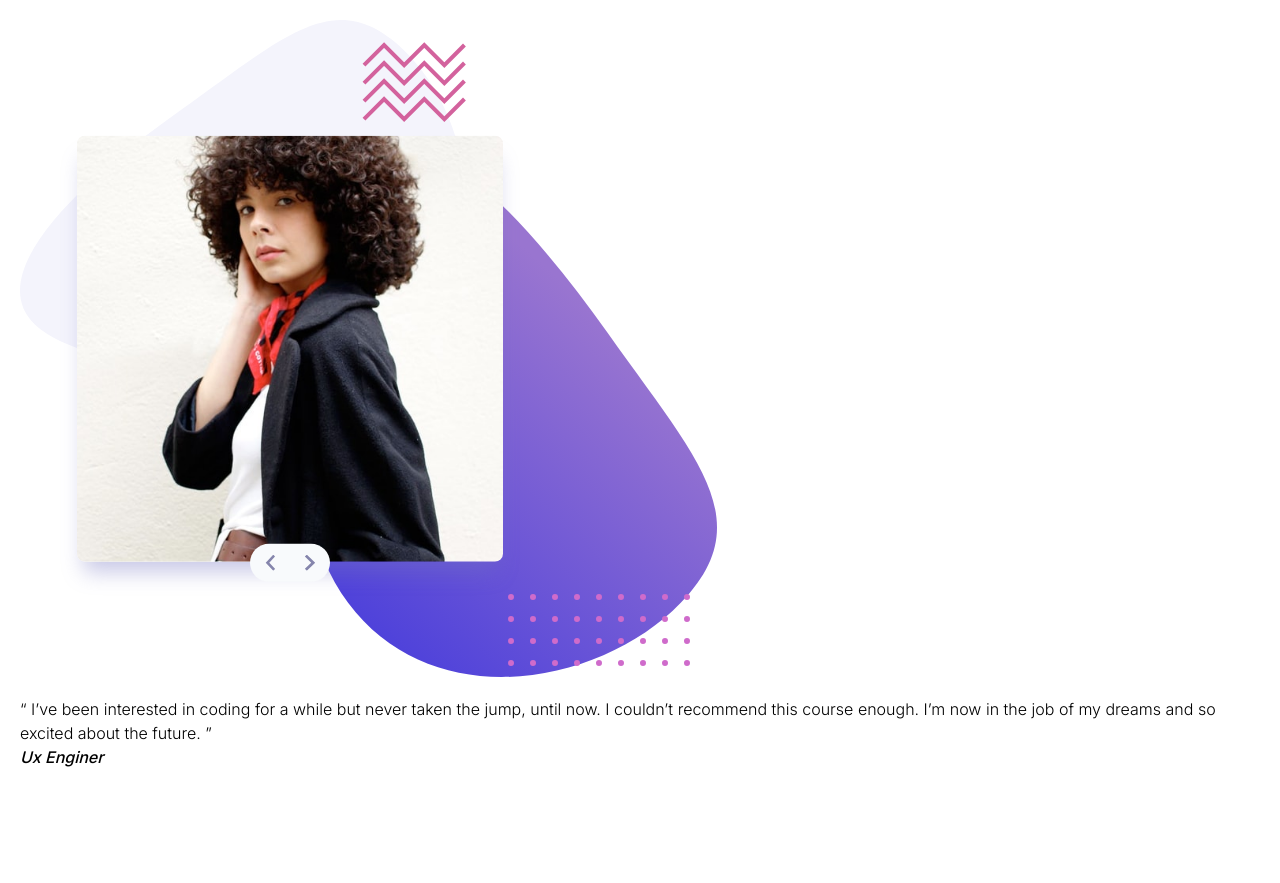
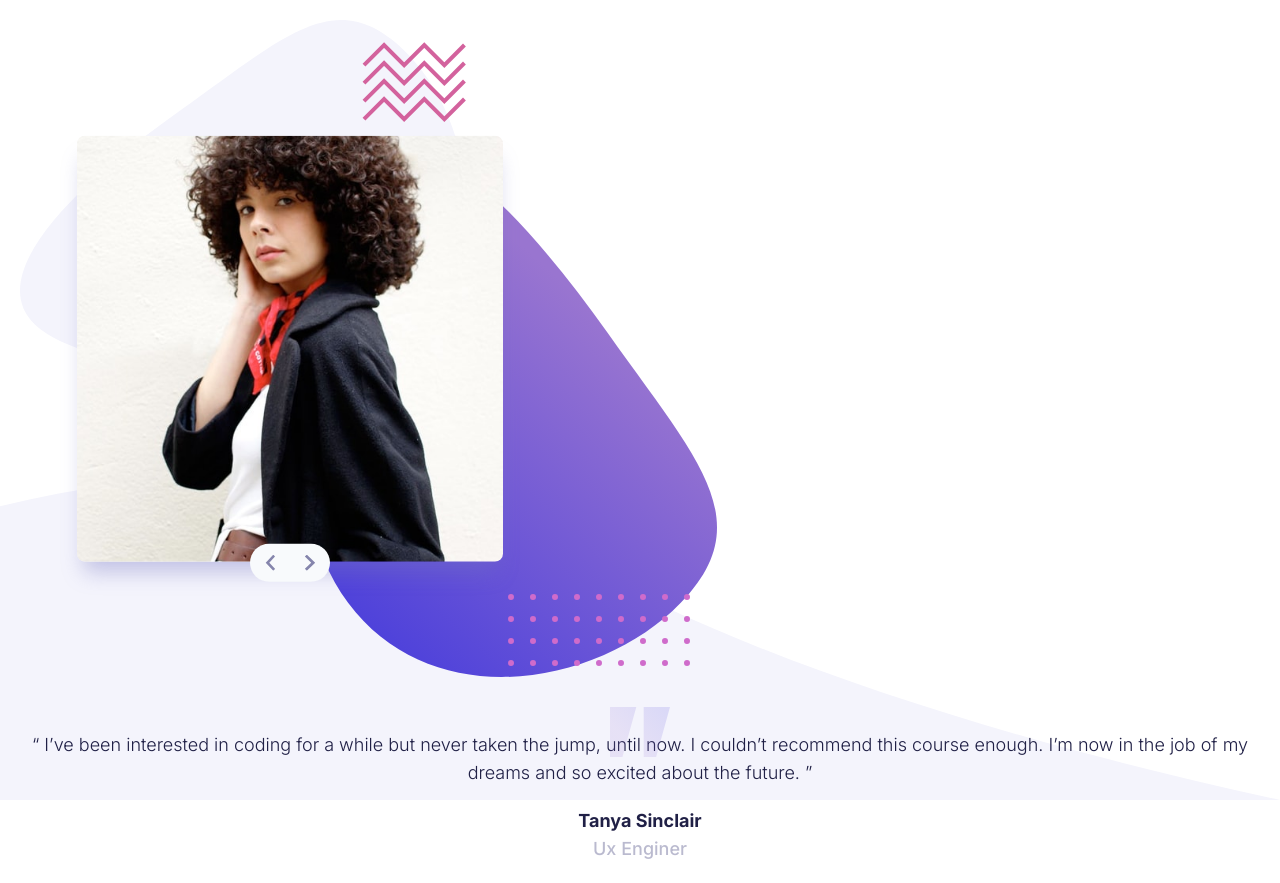
Before and after one commit to gbmouraa/testimonials_slider, a React (Create React App) app: page / in a window 1280 px wide. Before the commit the page ends 800 px from the top, so only its background shows below. Built offline with nearby package versions, Linux system fonts and the light colour scheme.

Commit message:
adicionado ajustes de design e função do slide

```diff
--- a/src/App.jsx
+++ b/src/App.jsx
@@ -1,10 +1,14 @@
+import { useState } from "react";
 import Testimonial from "./Testimonial";
 import tanyaPic from "./assets/image-tanya.jpg";
 import chevronLeft from "./assets/icon-prev.svg";
 import chevronRight from "./assets/icon-next.svg";
-// import johnPic from "./assets/image-john.jpg";
+import johnPic from "./assets/image-john.jpg";
+import patternCurve from "./assets/pattern-curve.svg";
 
 function App() {
+  const [slide, setSlide] = useState(0);
+
   const data = [
     {
       name: "Tanya Sinclair",
@@ -14,23 +18,29 @@ function App() {
     I couldn’t recommend this course enough. I’m now in the job of my dreams and so
     excited about the future. ”`,
     },
-    // {
-    //   name: "John Tarkpor",
-    //   profession: "Junior Front-end Developer",
-    //   pic: johnPic,
-    //   text: `“ “ If you want to lay the best foundation possible I’d recommend taking this course.
-    // The depth the instructors go into is incredible. I now feel so confident about
-    // starting up as a professional developer. ”`,
-    // },
+    {
+      name: "John Tarkpor",
+      profession: "Junior Front-end Developer",
+      pic: johnPic,
+      text: `“ “ If you want to lay the best foundation possible I’d recommend taking this course.
+    The depth the instructors go into is incredible. I now feel so confident about
+    starting up as a professional developer. ”`,
+    },
   ];
 
   const Slider = () => {
     return (
       <div className="absolute -bottom-5 flex h-[38px] w-[80px] items-center  rounded-full bg-slate-50">
-        <button className="flex h-full w-1/2 items-center justify-center">
+        <button
+          className="flex h-full w-1/2 items-center justify-center"
+          onClick={() => setSlide(0)}
+        >
           <img src={chevronLeft} alt="Icon prev" className="h-4" />
         </button>
-        <button className="flex h-full w-1/2 items-center justify-center">
+        <button
+          className="flex h-full w-1/2 items-center justify-center"
+          onClick={() => setSlide(1)}
+        >
           <img src={chevronRight} alt="Icon next" className="h-4" />
         </button>
       </div>
@@ -38,16 +48,32 @@ function App() {
   };
 
   return (
-    <div>
-      {data.map((person) => (
+    <div className="relative h-screen">
+      {!slide ? (
         <Testimonial
-          key={person.name}
-          pic={person.pic}
-          text={person.text}
-          profession={person.profession}
+          key={data[0].name}
+          name={data[0].name}
+          pic={data[0].pic}
+          text={data[0].text}
+          profession={data[0].profession}
           slider={Slider()}
         />
-      ))}
+      ) : (
+        <Testimonial
+          key={data[1].name}
+          name={data[1].name}
+          pic={data[1].pic}
+          text={data[1].text}
+          profession={data[1].profession}
+          slider={Slider()}
+        />
+      )}
+
+      <img
+        src={patternCurve}
+        alt="Illustration"
+        className="absolute bottom-0 -z-10 w-full"
+      />
     </div>
   );
 }
--- a/src/Testimonial.jsx
+++ b/src/Testimonial.jsx
@@ -1,14 +1,16 @@
 import patternBg from "../src/assets/pattern-bg.svg";
+import quote from "../src/assets/pattern-quotes.svg";
 
 const Testimonial = (props) => {
   return (
     <div className="font-inter p-5">
-      <div className="relative mb-5">
+      <div className="relative mb-[54px]">
         <img
           src={patternBg}
           alt="Background"
           className="relative left-0 top-0"
         />
+
         <figcaption className="absolute top-1/2 flex -translate-y-1/2 justify-center">
           <img
             src={props.pic}
@@ -18,11 +20,21 @@ const Testimonial = (props) => {
           {props.slider}
         </figcaption>
       </div>
-      <div>
-        <figcaption>
+
+      <div className="relative">
+        <img
+          src={quote}
+          alt="Quote"
+          className="absolute -top-6 right-1/2 w-[60px] translate-x-1/2 "
+        />
+
+        <figcaption className="text-center text-lg text-[#202046]">
           <blockquote className="font-light ">{props.text}</blockquote>
-          <cite>
-            <span>{props.profession}</span>
+          <cite className="mt-5 flex flex-col font-bold not-italic">
+            {props.name}
+            <span className="font-medium text-[#babacf]">
+              {props.profession}
+            </span>
           </cite>
         </figcaption>
       </div>
```
